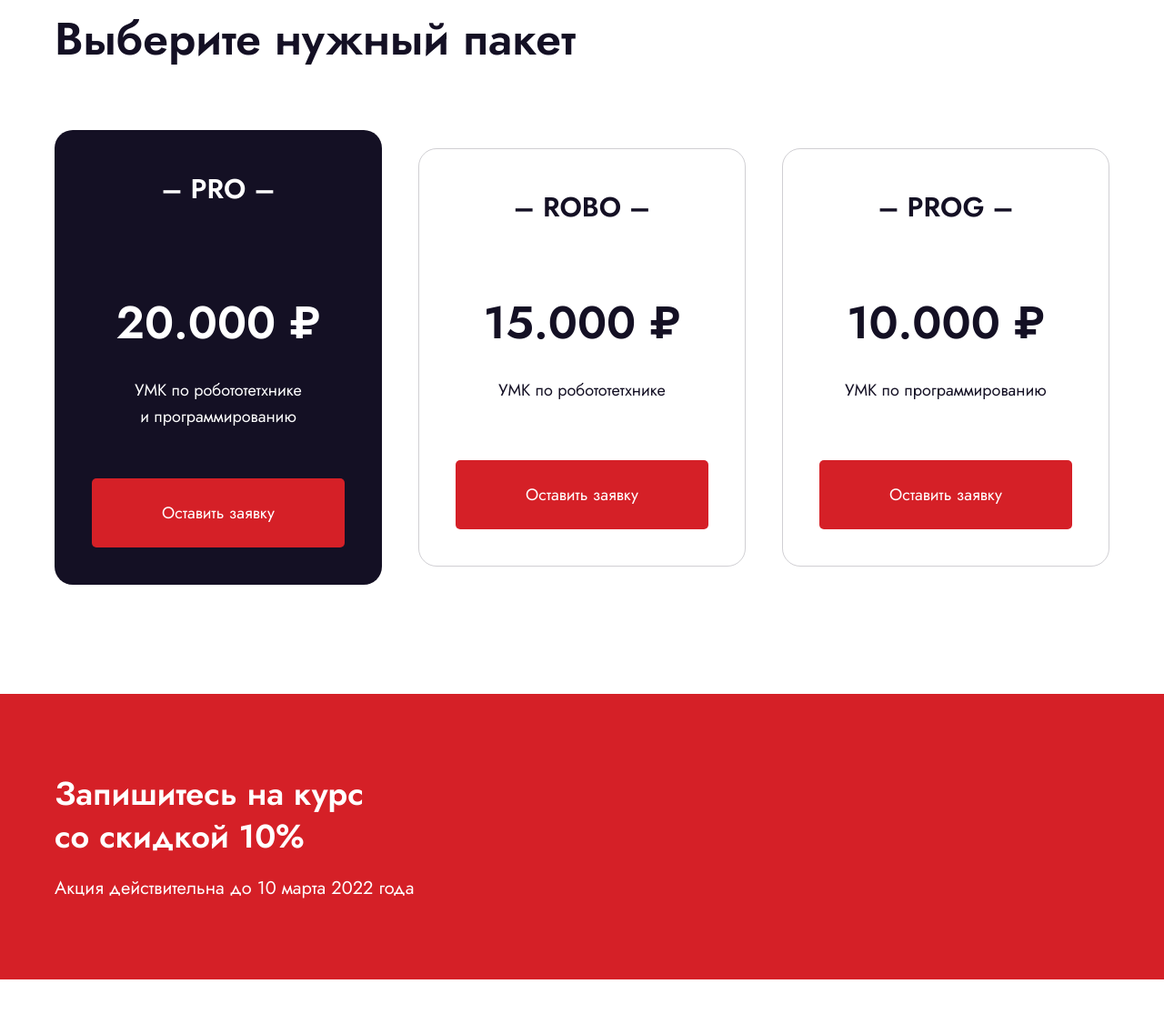
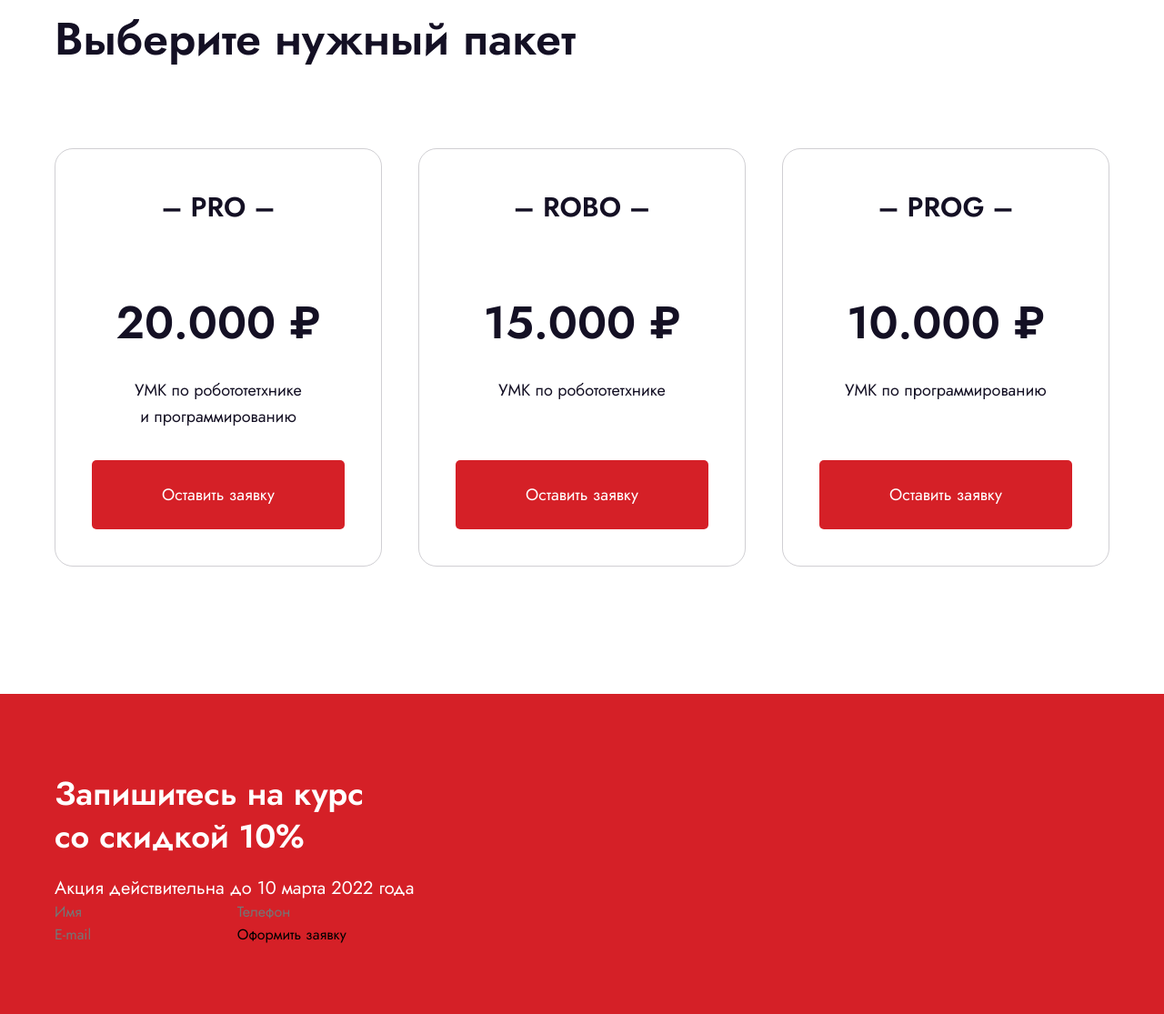
Before and after one commit to Nattyme/robo-school, a plain HTML site: page index.html in a window 1280 px wide. Shown: the part 117-1232 px from the top of the page at 91% size. Before the commit the page ends 1194 px from the top, so only its background shows below. Drawn offline with Linux system fonts and the light colour scheme.

Commit message:
HTML .form base data

```diff
--- a/index.html
+++ b/index.html
@@ -192,11 +192,12 @@
 
         <section class="offers">
             <div class="container">
+
                 <div class="offers__title">
                     <h2>Выберите нужный пакет</h2>
                 </div>
                 <div class="offers__wrapper">
-                    <div class="offer offer--active">
+                    <div class="offer">
                         <div class="offer__title">
                             <h3>– PRO –</h3>
                         </div>
@@ -246,7 +247,10 @@
                         <h3 class="cta__text-subtitle">Акция действительна до 10 марта 2022 года</h3>
                     <div class="cta__form--wrapper">
                         <form action="" class="form">
-
+                            <input type="text" class="input" placeholder="Имя">
+                            <input type="text" class="input" placeholder="Телефон">
+                            <input type="text" class="input" placeholder="E-mail">
+                            <button class="form-btn">Оформить заявку</button>
                         </form>
                     </div>
                 </div>
@@ -254,6 +258,6 @@
         </section>
     </main>
 
-<script src="./js/main.js"></script>
+<!-- <script src="./js/main.js"></script>   -->
 </body>
 </html>
--- /dev/null
+++ b/scss/css/form.css
@@ -0,0 +1 @@
+/*# sourceMappingURL=form.css.map */
```
Also changed, not shown: scss/css/form.min.css (added), 2 other files.
